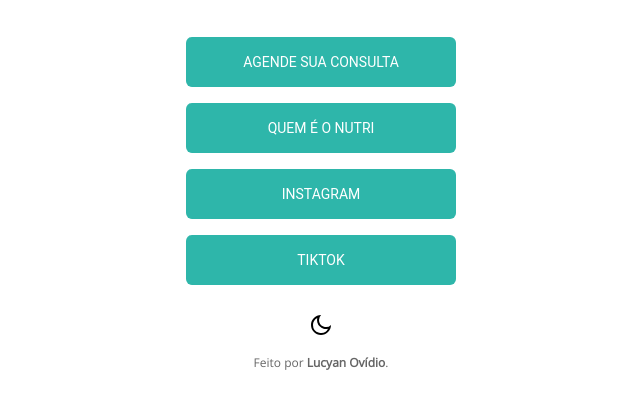
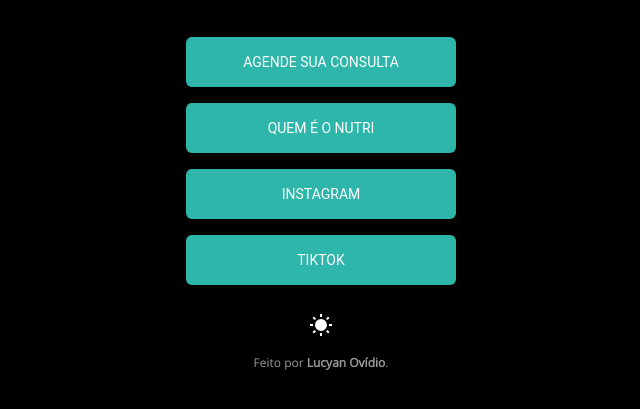
Before and after one commit to lucyanovidio/robertoovidionutri-bio, a plain HTML site: page index.html in a window 1280 px wide. Both pictures are taken after a click on the icon 640 px from the left and 576 px from the top of the page. Shown: the part 251-660 px from the top of the page, without its empty margins (319-959 px from the left). Drawn offline with nearby package versions, Linux system fonts and the light colour scheme.

Commit message:
Update index.html

```diff
--- a/index.html
+++ b/index.html
@@ -17,7 +17,6 @@
     <link rel="shortcut icon" href="assets/apple.png" type="image/x-icon" />
 
     <link rel="stylesheet" href="./style.css" />
-    <script type="text/javascript" src="./main.js" defer></script>
   </head>
   <body>
     <main>
@@ -75,5 +74,14 @@
         </p>
       </footer>
     </main>
+
+    <script>
+      function darkTheme() {
+        document.body.classList.add("dark-theme")
+      }
+      function lightTheme() {
+        document.body.classList.remove("dark-theme")
+      }
+    </script>
   </body>
 </html>
```
